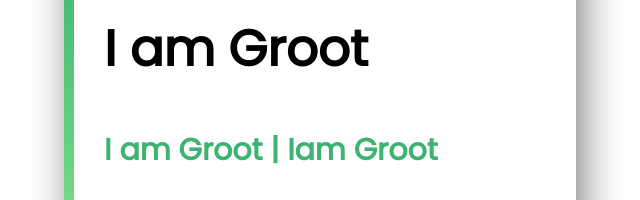
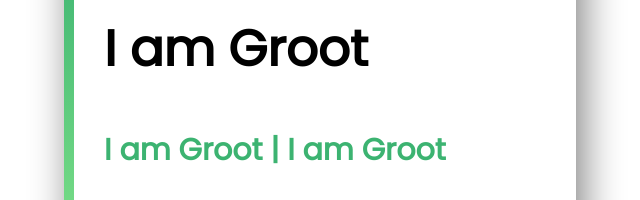
Before and after one commit to NowrozShahriar/developer-portfolio, a plain HTML site: page index.html in a window 1280 px wide. Shown: the part 1158-1358 px from the top of the page, 640-1280 px from the left. Drawn offline with Linux system fonts and the light colour scheme.

Commit message:
formatted

```diff
--- a/index.html
+++ b/index.html
@@ -43,7 +43,7 @@
             </div>
             <div class="cards" id="card2">
                 <h1>I am Groot</h1>
-                <h3>I am Groot | Iam Groot</h3>
+                <h3>I am Groot | I am Groot</h3>
                 <p>I am Groot. I am Groot. I am Groot. I am Groot. I am Groot. I am Groot. I am Groot. I am Groot. I am Groot. I am Groot. I am Groot. I am Groot. I am Groot. I am Groot. I am Groot. I am Groot.</p>
             </div>
         </div>
```
